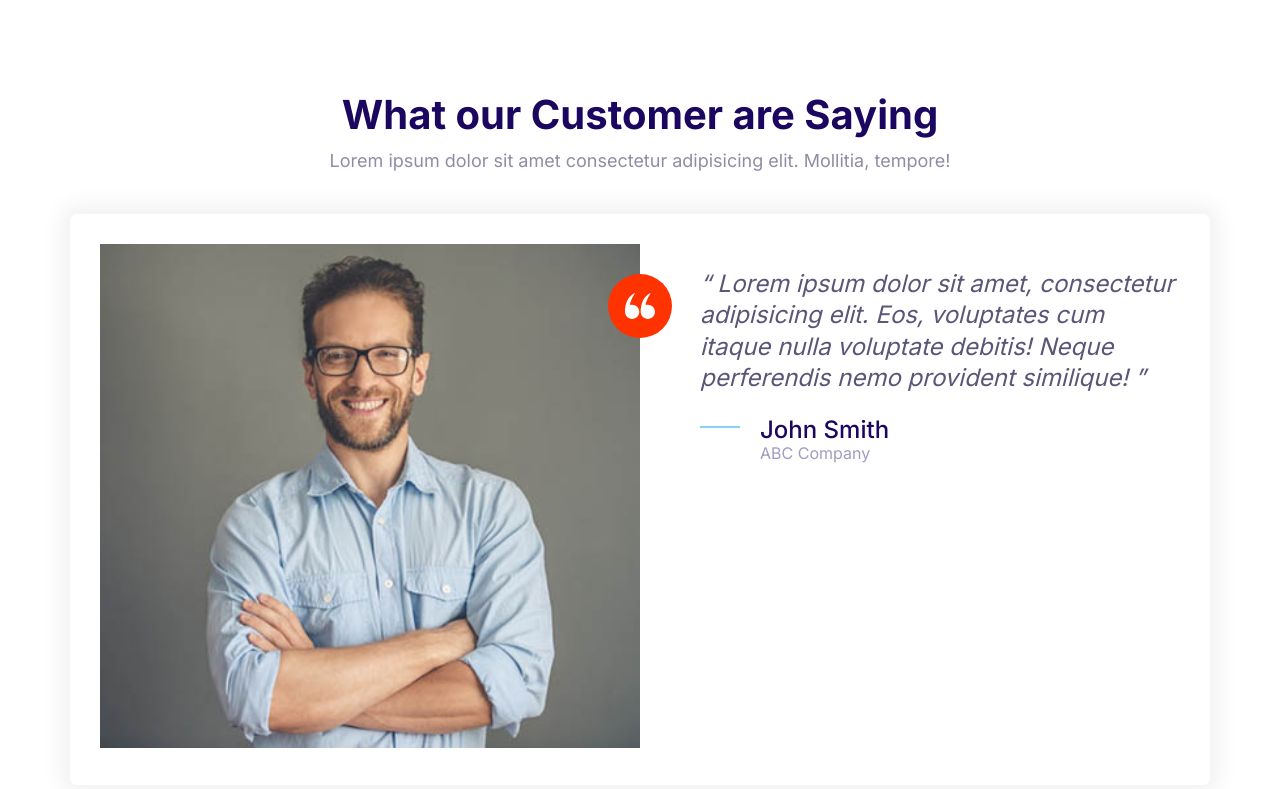
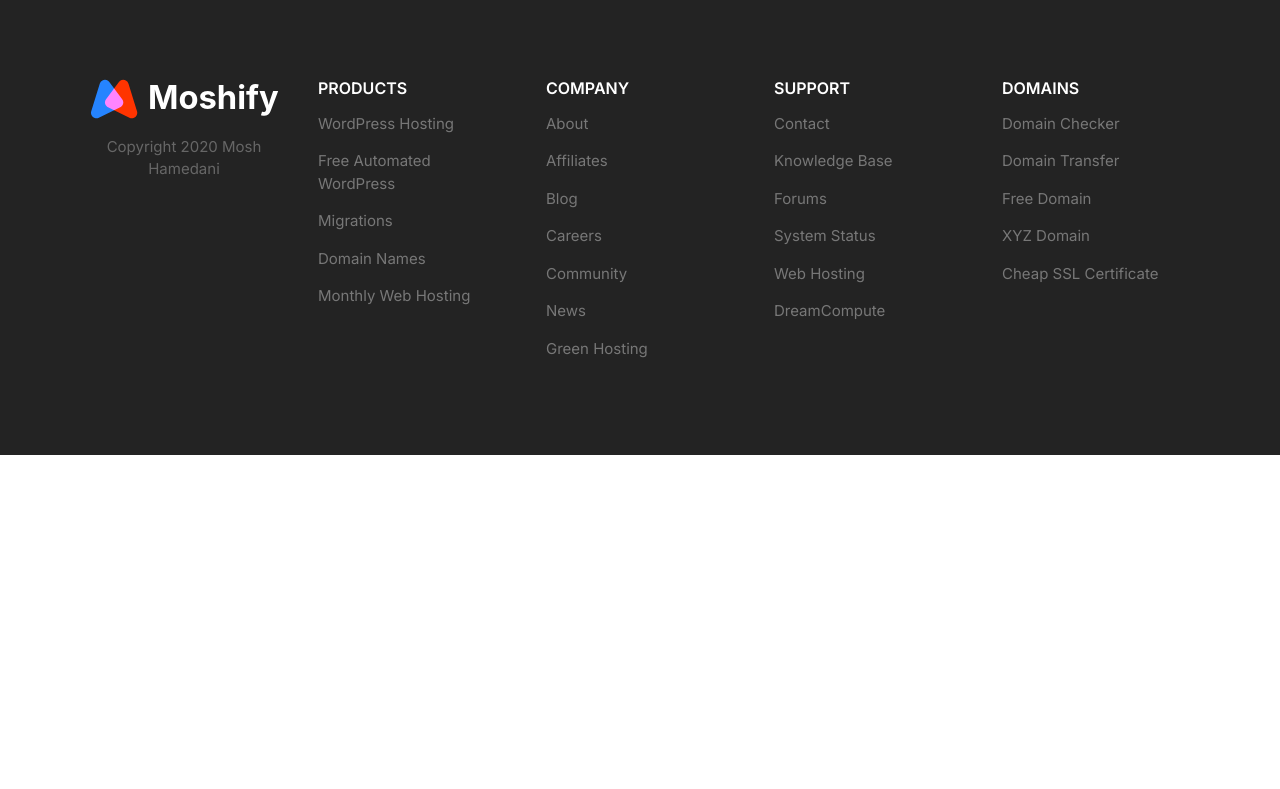
Before and after one commit to Khamoor/web_hosting, a plain HTML site: page index.html in a window 1280 px wide. Drawn offline with Linux system fonts and the light colour scheme.

Commit message:
Build the block-footer component.

```diff
--- a/css/styles.css
+++ b/css/styles.css
@@ -880,3 +880,88 @@
     max-width: 700px;
   }
 }
+
+/* Footer */
+
+.footer {
+  background: #232323;
+}
+
+.footer a {
+  color: #777;
+  transition: color 0.3s;
+}
+
+.footer a:hover {
+  color: #fff;
+}
+
+.footer__section {
+  padding: 2rem;
+  border-bottom: 1px solid #393939;
+}
+
+.footer__section .list {
+  margin: 0;
+}
+
+.footer__heading {
+  text-transform: uppercase;
+  font-weight: 600;
+}
+
+.footer__brand {
+  margin-top: 5rem;
+  text-align: center;
+}
+
+.footer__brand img {
+  /* TODO: Consider refactoring this and applying it to
+  all images. */
+  width: 100%;
+  max-width: 230px;
+}
+
+.footer__copyright {
+  font-size: 2.1rem;
+  color: #fff;
+  opacity: 0.3;
+}
+
+@media screen and (min-width: 768px) {
+  .footer__sections {
+    grid-template-columns: repeat(auto-fit, minmax(10rem, 1fr));
+  }
+
+  .footer .collapsible__chevron {
+    display: none;
+  }
+
+  .footer .collapsible__content {
+    opacity: 1;
+    max-height: 100%;
+    font-size: 1.5rem;
+  }
+
+  .footer li {
+    margin-bottom: 1.5rem;
+  }
+
+  .footer__brand {
+    order: -1;
+    margin-top: 1rem;
+  }
+
+  .footer__copyright {
+    font-size: 1.5rem;
+  }
+
+  .footer__section {
+    border: 0;
+  }
+
+  .footer__heading {
+    font-size: 1.6rem;
+    margin-bottom: 1.5rem;
+  }
+}
--- a/index.html
+++ b/index.html
@@ -13,49 +13,85 @@
 </head>
 
 <body>
-    <section class="block">
-        <header class="block__header">
-            <h2>What our Customer are Saying</h2>
-            <p>Lorem ipsum dolor sit amet consectetur adipisicing elit. Mollitia, tempore!</p>
+    <footer class="block block--dark footer">
+        <div class="container grid footer__sections">
+            <section class="collapsible collapsible--expanded footer__section">
+                <header class="collapsible__header">
+                    <h2 class="collapsible__heading footer__heading">Products</h2>
+                    <svg class="icon icon--white collapsible__chevron">
+                        <use xlink:href="images/sprite.svg#chevron"></use>
+                    </svg>
                 </header>
-        <div class="container">
-            <div class="remove-overflow">
-                <div class="card testimonial">
-                    <div class="grid grid--1x2">
-                        <div class="testimonial__image">
-                            <img src="images/testimonial.jpg" alt="A happy, smiling customer">
-                            <span class="icon-container icon-container--accent">
-                                <svg class="icon icon--white icon--small">
-                                    <use xlink:href="images/sprite.svg#quotes"></use>
+                <div class="collapsible__content">
+                    <ul class="list">
+                        <li><a href="#">WordPress Hosting</a></li>
+                        <li><a href="#">Free Automated WordPress</a></li>
+                        <li><a href="#">Migrations</a></li>
+                        <li><a href="#">Domain Names</a></li>
+                        <li><a href="#">Monthly Web Hosting</a></li>
+                    </ul>
+                </div>
+            </section>
+            <section class="collapsible footer__section">
+                <header class="collapsible__header">
+                    <h2 class="collapsible__heading footer__heading">Company</h2>
+                    <svg class="icon icon--white collapsible__chevron">
+                        <use xlink:href="images/sprite.svg#chevron"></use>
                     </svg>
-                            </span>
+                </header>
+                <div class="collapsible__content">
+                    <ul class="list">
+                        <li><a href="#">About</a></li>
+                        <li><a href="#">Affiliates</a></li>
+                        <li><a href="#">Blog</a></li>
+                        <li><a href="#">Careers</a></li>
+                        <li><a href="#">Community</a></li>
+                        <li><a href="#">News</a></li>
+                        <li><a href="#">Green Hosting</a></li>
+                    </ul>
                 </div>
-                        <blockquote class="quote">
-                            <p class="quote__text">
-                                Lorem ipsum dolor sit amet, consectetur adipisicing elit. Eos, voluptates cum itaque
-                                nulla
-                                voluptate
-                                debitis! Neque perferendis nemo provident similique!
-                            </p>
-                            <footer>
-                                <div class="media">
-                                    <div class="media__image">
-                                        <svg class="icon icon--primary quote__line">
-                                            <use xlink:href="images/sprite.svg#line"></use>
+            </section>
+            <section class="collapsible footer__section">
+                <header class="collapsible__header">
+                    <h2 class="collapsible__heading footer__heading">Support</h2>
+                    <svg class="icon icon--white collapsible__chevron">
+                        <use xlink:href="images/sprite.svg#chevron"></use>
                     </svg>
+                </header>
+                <div class="collapsible__content">
+                    <ul class="list">
+                        <li><a href="#">Contact</a></li>
+                        <li><a href="#">Knowledge Base</a></li>
+                        <li><a href="#">Forums</a></li>
+                        <li><a href="#">System Status</a></li>
+                        <li><a href="#">Web Hosting</a></li>
+                        <li><a href="#">DreamCompute</a></li>
+                    </ul>
                 </div>
-                                    <div class="media__body">
-                                        <h3 class="media__title quote__author">John Smith</h3>
-                                        <p class="quote__organization">ABC Company</p>
+            </section>
+            <section class="collapsible footer__section">
+                <header class="collapsible__header">
+                    <h2 class="collapsible__heading footer__heading">Domains</h2>
+                    <svg class="icon icon--white collapsible__chevron">
+                        <use xlink:href="images/sprite.svg#chevron"></use>
+                    </svg>
+                </header>
+                <div class="collapsible__content">
+                    <ul class="list">
+                        <li><a href="#">Domain Checker</a></li>
+                        <li><a href="#">Domain Transfer</a></li>
+                        <li><a href="#">Free Domain</a></li>
+                        <li><a href="#">XYZ Domain</a></li>
+                        <li><a href="#">Cheap SSL Certificate</a></li>
+                    </ul>
                 </div>
+            </section>
+            <section class="footer__brand">
+                <img src="images/logo.svg" alt="">
+                <p class="footer__copyright">Copyright 2020 Mosh Hamedani</p>
+            </section>
         </div>
     </footer>
-                        </blockquote>
-                    </div>
-                </div>
-            </div>
-        </div>
-    </section>
     <script src="js/main.js"></script>
 </body>
 
```
Also changed, not shown: components/block-footer.html (added, +79 -0 lines). Lines whose indentation alone changed are shown as unchanged.
